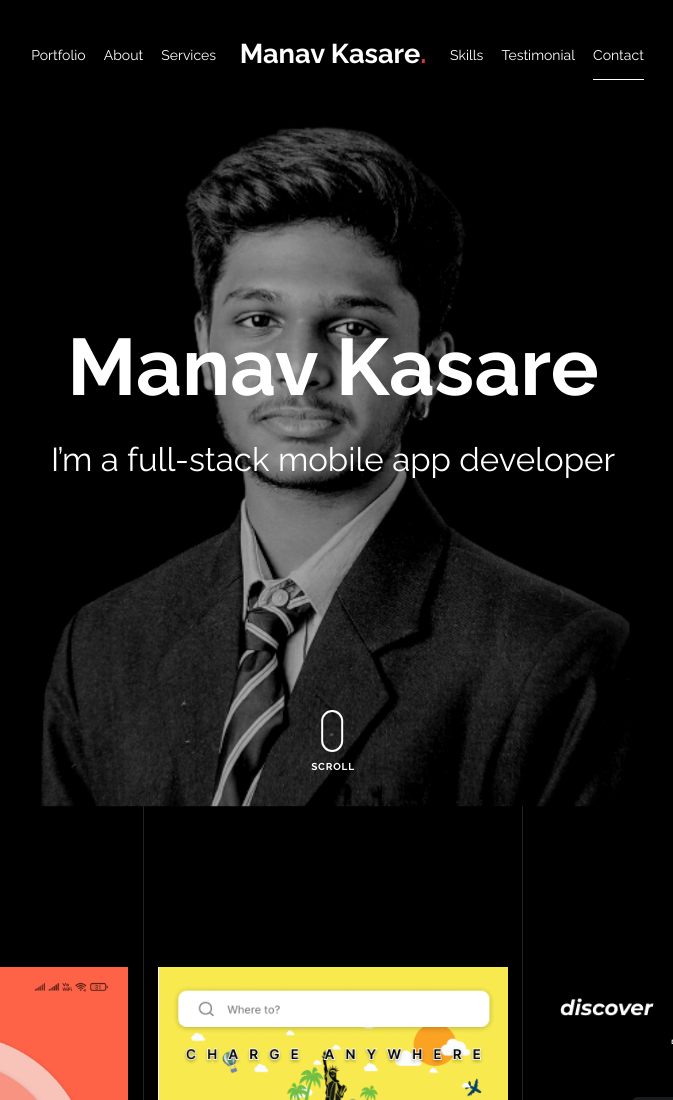
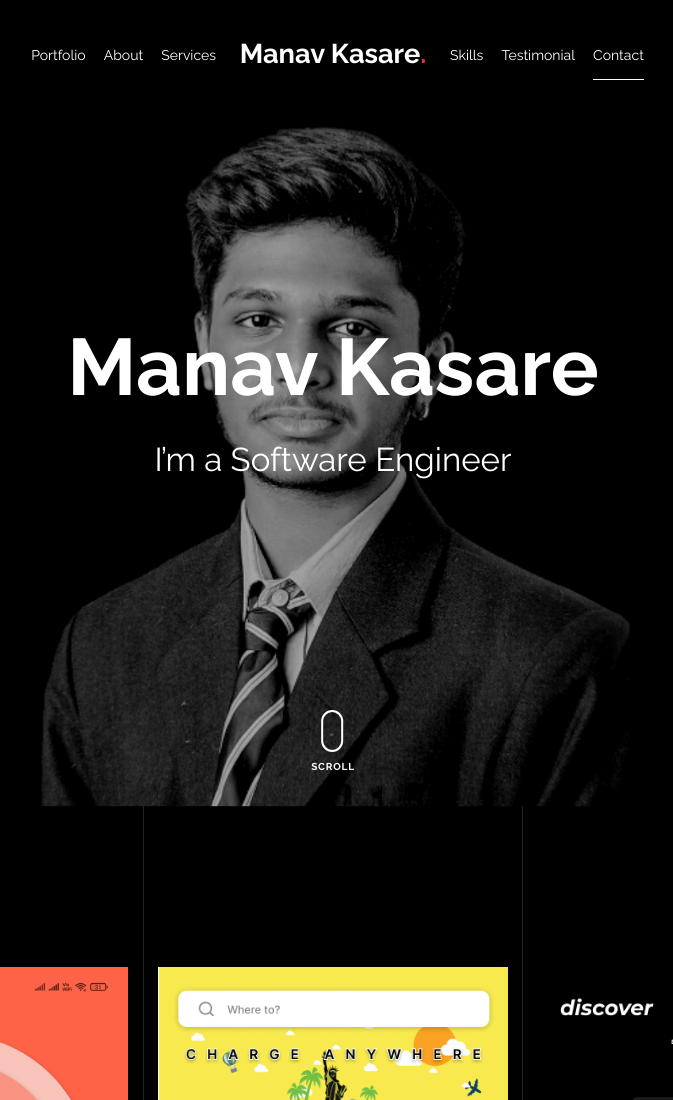
Before and after one commit to manav-kasare/manav-kasare.github.io, a plain HTML site: page index.html in a window 1280 px wide. Shown: the top 1100 px of the page, without its empty margins (307-980 px from the left). Drawn offline with nearby package versions, Linux system fonts and the light colour scheme; files whose address does not match are found by name.

Commit message:
Changed headline

```diff
--- a/index.html
+++ b/index.html
@@ -90,7 +90,7 @@
             <div class="col-md-7 mx-auto text-center">
               <h1 class="heading gsap-reveal-hero">Manav Kasare</h1>
               <h2 class="subheading gsap-reveal-hero">
-                I’m a full-stack mobile app developer
+                I’m a Software Engineer
               </h2>
             </div>
           </div>
```
